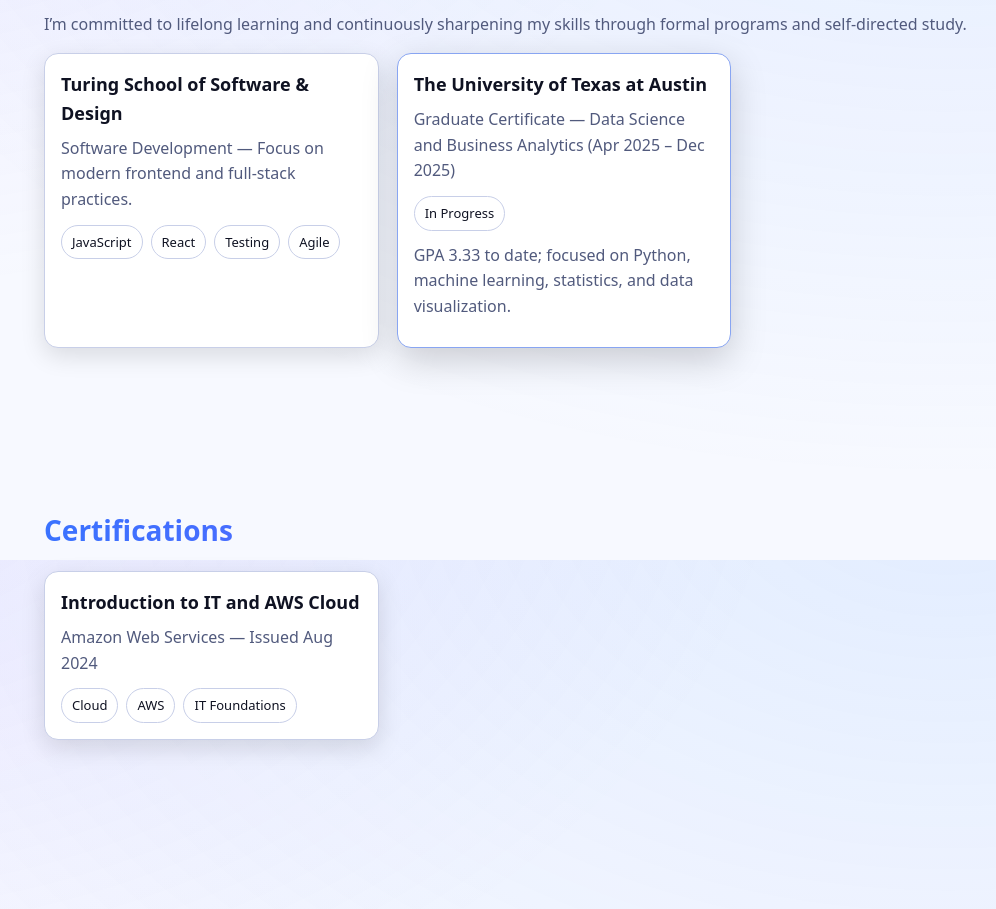
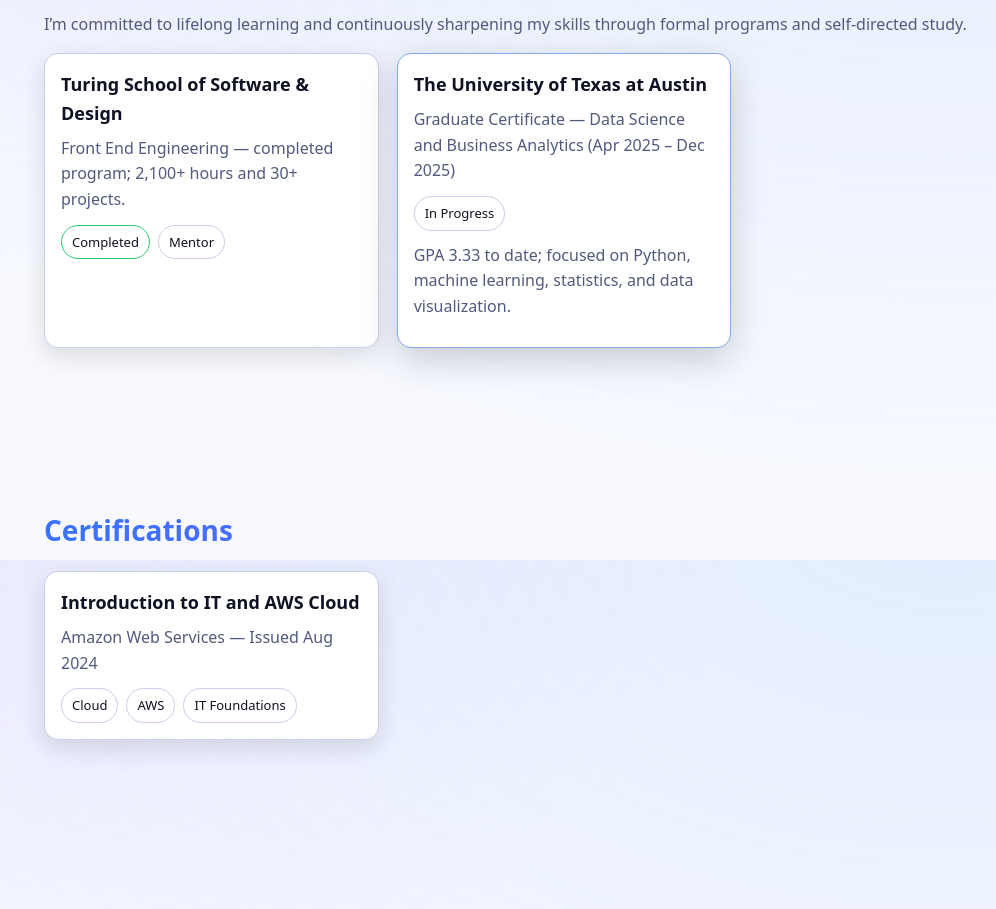
Before and after one commit to Alexbruce1/portfolio2025, a React (Vite) app: page / in a window 1280 px wide. Shown: the part 2640-3549 px from the top of the page, without its empty margins (76-1072 px from the left). Built offline with nearby package versions, Linux system fonts and the light colour scheme.

Commit message:
ux(education): simplify Turing card with completed status and concise summary

```diff
--- a/src/components/Education.jsx
+++ b/src/components/Education.jsx
@@ -14,12 +14,10 @@
           <article className="card" aria-labelledby="edu-turing">
             <div className="body">
               <h3 id="edu-turing">Turing School of Software & Design</h3>
-              <p className="muted" style={{marginTop: 6}}>Software Development — Focus on modern frontend and full‑stack practices.</p>
-              <div className="tags" style={{marginTop: 10}}>
-                <span className="pill">JavaScript</span>
-                <span className="pill">React</span>
-                <span className="pill">Testing</span>
-                <span className="pill">Agile</span>
+              <p className="muted" style={{marginTop: 6}}>Front End Engineering — completed program; 2,100+ hours and 30+ projects.</p>
+              <div className="tags" style={{marginTop: 8}}>
+                <span className="pill success">Completed</span>
+                <span className="pill">Mentor</span>
               </div>
             </div>
           </article>
```
